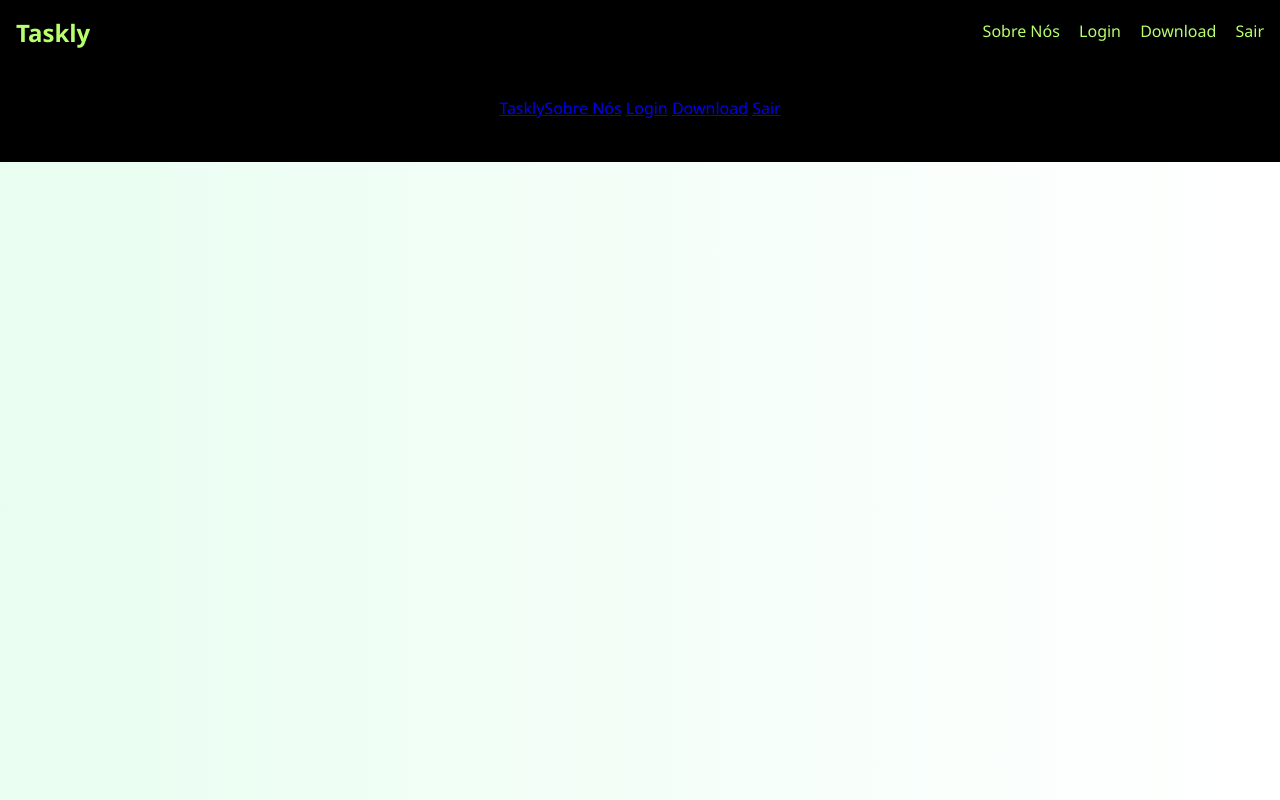
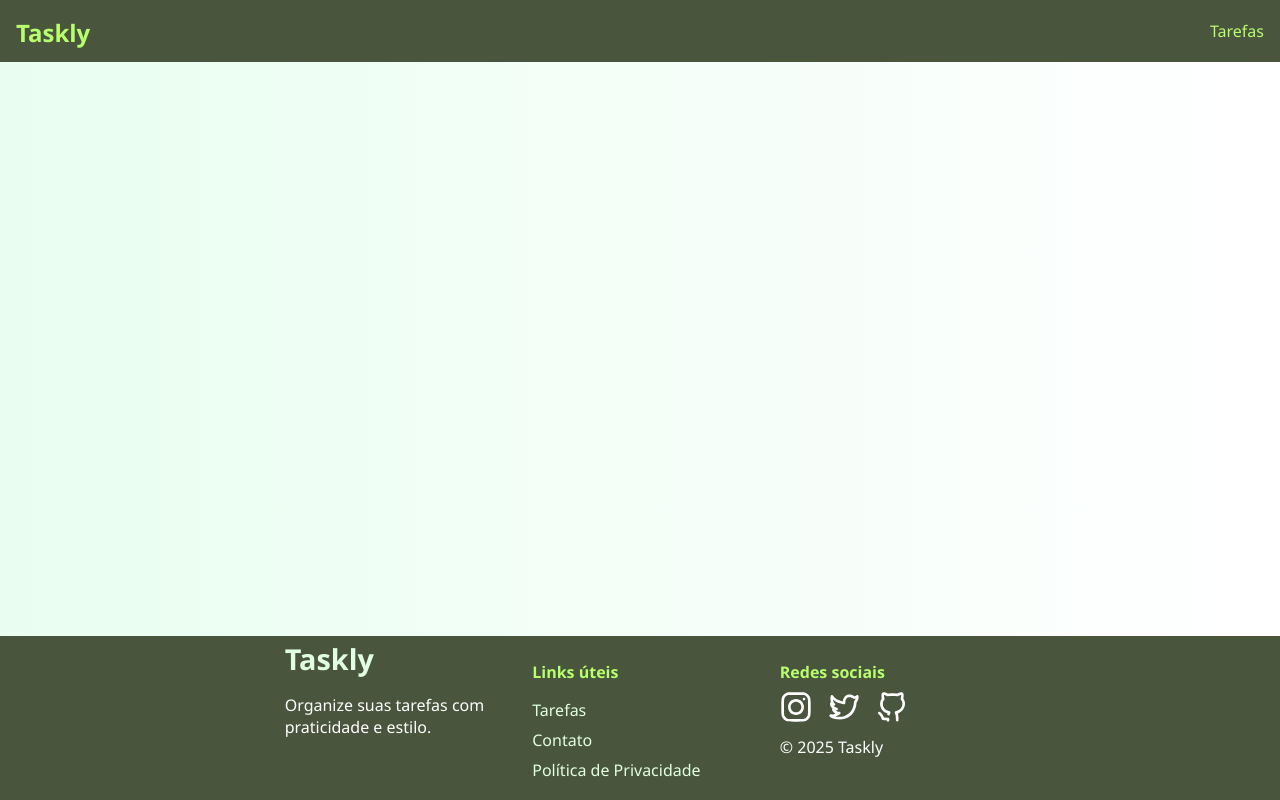
Before and after one commit to C214-L1-202501/Taskly, a Flask app: template app/templates/base.html in a window 1280 px wide. Run offline with Flask 3, Linux system fonts and the light colour scheme; the template is opened without the code that fills it, so the values that code supplies are empty; some libraries are stand-ins or nearby versions; some web fonts are replaced.

Commit message:
:sparkles: feat: atualizado estrutura do base.html e o footer

```diff
--- a/app/static/css/base.css
+++ b/app/static/css/base.css
@@ -14,9 +14,8 @@
 }
 
 
-
 body {
-    background: linear-gradient(to right,var(--background_soft), #ffffff);
+    background: linear-gradient(to right, var(--background_soft), #ffffff);
     color: var(--lines);
     display: flex;
     flex-direction: column;
@@ -25,12 +24,12 @@
     font-family: 'Segoe UI', sans-serif;
     margin: 0;
     padding: 0;
+    min-height: 100vh;
 }
 
 header {
     width: 100%;
-    background-color: black;
-
+    background-color: var(--background_dark);
 }
 
 footer {
@@ -40,6 +39,7 @@
     height: 100px;
     width: 100%;
     background-color: black;
+    margin-top: auto;
 }
 
 .box-wrapper {
@@ -92,3 +92,88 @@
 .navbar-right-wrap a:hover {
     color: white;
 }
+
+.footer {
+    width: 100%;
+    background-color: var(--background_dark);
+    color: white;
+    padding: 2rem 1rem;
+    margin-top: auto;
+}
+
+.footer-container {
+    display: flex;
+    flex-wrap: wrap;
+    justify-content: space-around;
+    gap: 2rem;
+    max-width: 1200px;
+    margin: 0 auto;
+}
+
+.footer-section {
+    flex: 1 1 200px;
+}
+
+.footer-logo {
+    font-size: 1.8rem;
+    color: var(--buttons);
+    font-weight: bold;
+    text-decoration: none;
+}
+
+.footer-section h4 {
+    margin-bottom: 0.5rem;
+    color: var(--buttons);
+}
+
+.footer-section ul {
+    list-style: none;
+    padding: 0;
+}
+
+.footer-section ul li {
+    margin-bottom: 0.5rem;
+}
+
+.footer-section a {
+    text-decoration: none;
+    color: #e0ffe4;
+    transition: color 0.3s ease;
+}
+
+.footer-section a:hover {
+    color: #ffffff;
+}
+
+.footer-social-icons {
+    display: flex;
+    gap: 1rem;
+    margin-top: 0.5rem;
+}
+
+.footer-social-icons img {
+    width: 32px;    /* define largura */
+    height: 32px;   /* define altura */
+    object-fit: contain; /* opcional para manter proporção */
+    transition: transform 0.3s ease;
+}
+
+.footer-social-icons img:hover {
+    transform: scale(1.1);
+}
+
+@media (max-width: 768px) {
+    .footer-container {
+        flex-direction: column;
+        align-items: center;
+        text-align: center;
+    }
+
+    .footer-section {
+        flex: 1 1 100%;
+    }
+
+    .footer-social-icons {
+        justify-content: center;
+    }
+}
--- a/app/templates/base.html
+++ b/app/templates/base.html
@@ -1,70 +1,78 @@
 <!DOCTYPE html>
-<html lang="en">
+<html lang="pt-BR">
 
 <head>
     <meta charset="UTF-8">
     <meta name="viewport" content="width=device-width, initial-scale=1.0">
-    <title>App</title>
+    <title>Taskly</title>
+
     <!-- Fonts -->
     <link rel="preconnect" href="https://fonts.googleapis.com">
     <link rel="preconnect" href="https://fonts.gstatic.com" crossorigin>
     <link
-            href="https://fonts.googleapis.com/css2?family=Inter:wght@100..900&family=Kodchasan:ital,wght@0,200;0,300;0,400;0,500;0,600;0,700&display=swap"
-            rel="stylesheet">
+        href="https://fonts.googleapis.com/css2?family=Inter:wght@100..900&family=Kodchasan:ital,wght@0,200;0,300;0,400;0,500;0,600;0,700&display=swap"
+        rel="stylesheet">
     <link
-            href="https://fonts.googleapis.com/css2?family=Kodchasan:ital,wght@0,200;0,300;0,400;0,500;0,600;0,700;1,200;1,300;1,400;1,500;1,600;1,700&display=swap"
-            rel="stylesheet">
+        href="https://fonts.googleapis.com/css2?family=Kodchasan:ital,wght@0,200;0,300;0,400;0,500;0,600;0,700;1,200;1,300;1,400;1,500;1,600;1,700&display=swap"
+        rel="stylesheet">
 
     <link rel="stylesheet" href="{{ url_for('static', filename='css/base.css') }}">
 
     <!-- Axios -->
     <script src="{{ url_for('static', filename='js/axios/axios.min.js') }}"></script>
 
-    <!-- Jquery -->
+    <!-- jQuery -->
     <script src="{{ url_for('static', filename='js/jquery/jquery.min.js') }}"></script>
 
-    {% block extra_css %} {% endblock %}
+    {% block extra_css %}{% endblock %}
 </head>
 
 <body class="base-body">
 <header>
     <nav>
         <div class="navbar-left-wrap">
-            <a class="navbar-marca" href="/"> <!-- ou talvez a logo -->
+            <a class="navbar-marca" href="/">
                 Taskly
             </a>
         </div>
 
         <div class="navbar-right-wrap">
-            <a class="navbar-sobre-nos" href="/about">Sobre Nós</a>
-            <a class="navbar-login" href="/login">Login</a>
-            <a class="navbar-download" href="/download">Download</a>
-            <a class="navbar-sair" href="/sair">Sair</a>
+            <a class="navbar-tarefas" href="{{ url_for('main.tasks') }}">Tarefas</a>
         </div>
-
     </nav>
 </header>
 
-{% block one %} {% endblock %}
-{% block two %} {% endblock %}
-{% block three %} {% endblock %}
-<footer>
-    <nav>
-        <div class="footer-left-wrap"></div>
-        <a class="footer-marca" href="/"> <!-- ou talvez a logo -->
-            Taskly
-        </a>
+{% block content %}{% endblock %}
 
-        <div class="footer-right-wrap">
-            <a class="footer-sobre-nos" href="/about">Sobre Nós</a>
-            <a class="footer-login" href="/login">Login</a>
-            <a class="footer-download" href="/download">Download</a>
-            <a class="footer-sair" href="/sair">Sair</a>
+<footer class="footer">
+    <div class="footer-container">
+        <div class="footer-section">
+            <a href="/" class="footer-logo">Taskly</a>
+            <p>Organize suas tarefas com praticidade e estilo.</p>
         </div>
 
-    </nav>
+        <div class="footer-section">
+            <h4>Links úteis</h4>
+            <ul>
+                <li><a href="{{ url_for('main.tasks') }}">Tarefas</a></li>
+                <li><a href="#">Contato</a></li>
+                <li><a href="#">Política de Privacidade</a></li>
+            </ul>
+        </div>
+
+        <div class="footer-section">
+            <h4>Redes sociais</h4>
+            <div class="footer-social-icons">
+                <a href="#" aria-label="Instagram"><img src="{{ url_for('static', filename='images/icons/instagram.svg') }}" alt="Instagram"></a>
+                <a href="#" aria-label="Twitter"><img src="{{ url_for('static', filename='images/icons/twitter.svg') }}" alt="Twitter"></a>
+                <a href="#" aria-label="GitHub"><img src="{{ url_for('static', filename='images/icons/github.svg') }}" alt="GitHub"></a>
+            </div>
+            <p style="margin-top: 0.5rem;">© 2025 Taskly</p>
+        </div>
+    </div>
 </footer>
+
 </body>
+
 {% block extra_js %}{% endblock %}
-
 </html>
```
Also changed, not shown: app/static/images/icons/github.svg (added), app/static/images/icons/instagram.svg (added), app/static/images/icons/twitter.svg (added).
